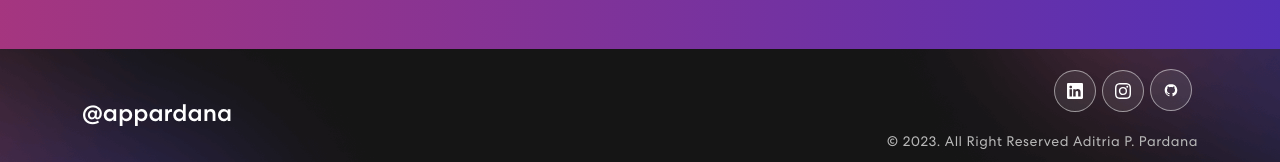
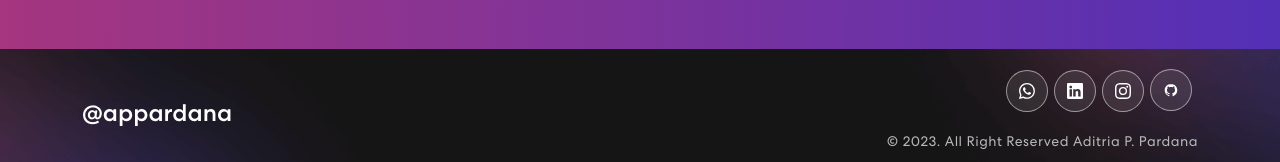
Before and after one commit to pardana/aditria-pardana, a React (Create React App) app: page / in a window 1280 px wide. Shown: the part 2853-3015 px from the top of the page. Built offline with nearby package versions, Linux system fonts and the light colour scheme.

Commit message:
update link icon

```diff
--- a/src/components/Footer.js
+++ b/src/components/Footer.js
@@ -18,6 +18,13 @@ export default function Footer() {
           </Col>
           <Col sm={6} className="text-center text-sm-end">
             <div className="social-icon">
+              <a
+                style={{ color: "white" }}
+                href="https://wa.me/6285781476040?text=Hi,%20Aditria%20Pardana%20disini,%20kamu%20mau%20buat%20web%20apa?%20segera%20konsultasikan%20keinginan%20kamu%20ke%20saya!%20Hi,%20saya%20ingin%20membuat%20web..."
+                target="_blank"
+              >
+                <BsWhatsapp />
+              </a>
               <a
                 style={{ color: "white" }}
                 href="https://www.linkedin.com/in/aditria-pardana-b846a9121/"
```
